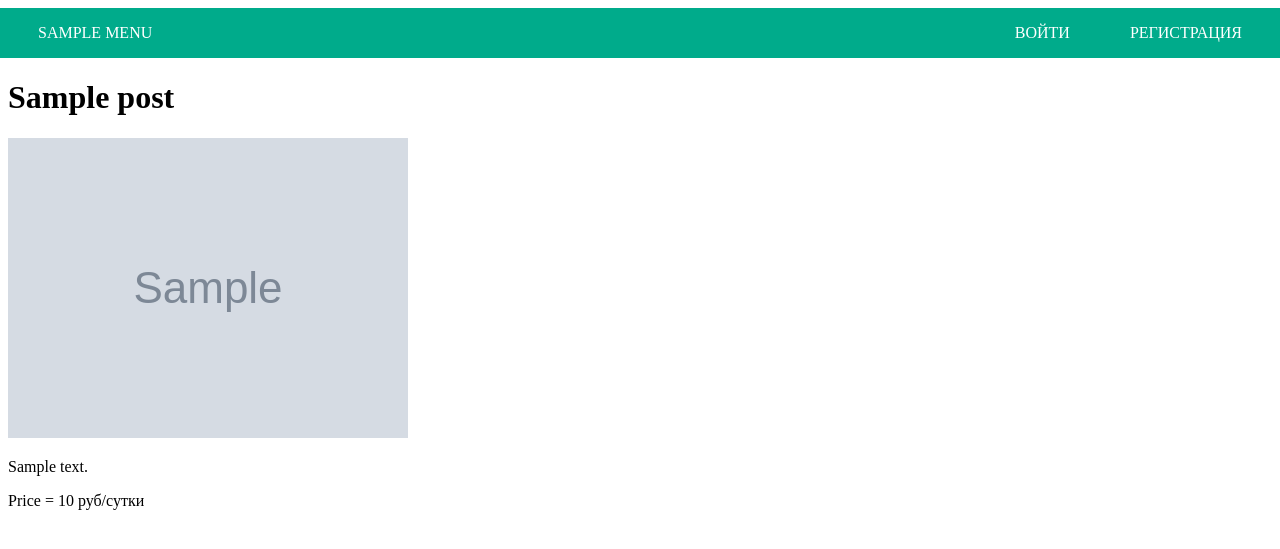
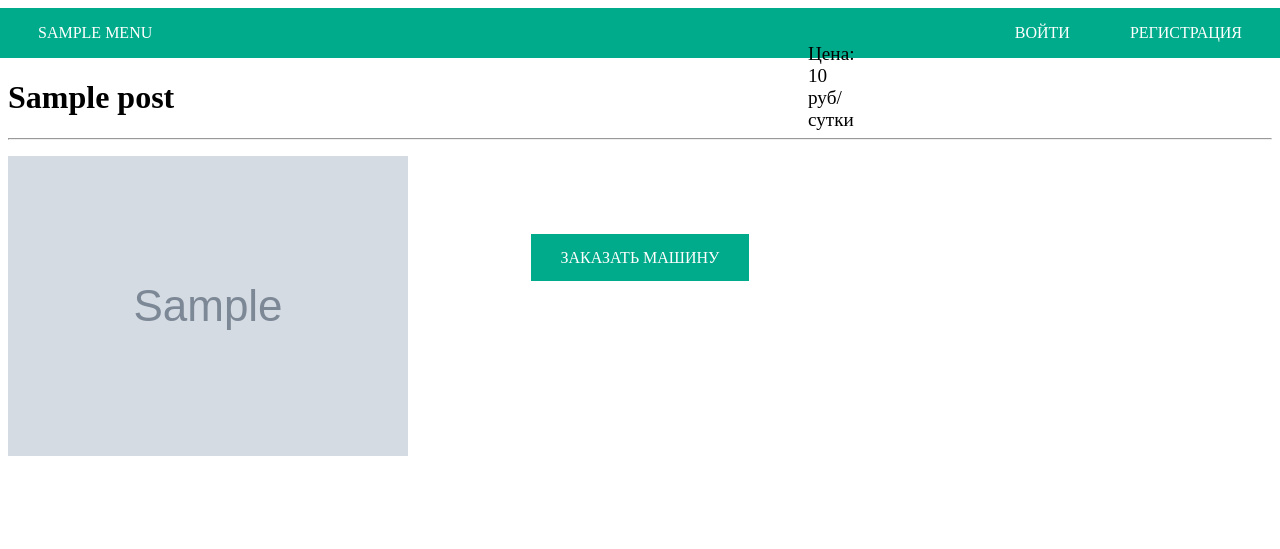
Before and after one commit to Dobromudrov/tms-exam-project, a Django app: template rentcar/main/templates/main/post.html in a window 1280 px wide; the page is wider, and only the part inside the window is pictured. Shown: the top 549 px of that part. Run offline with Django 3.2, Linux system fonts and the light colour scheme; the template is opened without the code that fills it: most values are stand-ins (such as "Sample title", 1, 10 or a date in 2020); grey boxes marked "Sample" are stand-in pictures.

Commit message:
rename 'about' to 'contacts' add css to post.html

```diff
--- a/rentcar/main/static/main/css/menu.css
+++ b/rentcar/main/static/main/css/menu.css
@@ -69,11 +69,27 @@ nav__menu {
 	text-align: center;
 }
 .link_button a {
-	padding: 10px;
-	min-width: 10px;
+	padding:15px 30px;
+	min-width: 50px;
 	background: #00ab8b;
 	color: #fff;
 	text-decoration: none;
+	text-transform: uppercase;
+}
+
+.button_rent{
+	text-align: center;
+}
+
+.button_rent a{
+    padding:15px 30px;
+	min-width: 50px;
+	background: #00ab8b;
+	color: #fff;
+	text-decoration: none;
+	text-transform: uppercase;
+	margin-top: -20px;
+
 }
 
 .form_login{
@@ -108,3 +124,8 @@ nav__menu {
     width: 300px;
     font-size: 16px;
 }
+
+.post_text{
+    padding:0 830px;
+    margin-top: -580px
+}
--- a/rentcar/main/templates/main/cars.html
+++ b/rentcar/main/templates/main/cars.html
@@ -3,7 +3,6 @@
 {% block content %}
 
 <h1>{{ title }}</h1>
-
 
 
 <nav class="cat__cars">
@@ -29,11 +28,11 @@
 		<h3><p>Комплектация:</p></h3>
         <h3 style="height:270px;"><p>{{ p.content | linebreaks}}</p></h3>
         <h2><p>Тариф на прокат {{ p.title }}:</p></h2>
-        <h3 style="background: #00ab8b; width: 10%;  height: 55px; position:absolute; padding-left: 30px;"><p>{{ p.price }} BYN/сутки</p></h3>
+        <h3 style="background: #00ab8b; width: 10%;  height: 60px; position:absolute; padding-left: 30px;"><p>{{ p.price }} BYN/сутки</p></h3>
 </ul>
 
 {% if p.photo %}
-    <p style="text-align: right;"><img src="{{ p.photo.url }}"></p>
+    <p style="text-align: right; height: 520px;"><img src="{{ p.photo.url }}"></p>
 
 {% endif %}
 	<p class="link_button"><a href="{{ p.get_absolute_url }}">Подробнее</a></p>
--- a/rentcar/main/templates/main/conditions.html
+++ b/rentcar/main/templates/main/conditions.html
@@ -1,12 +1,13 @@
 {% extends 'main/base.html' %}
 
 {% block content %}
+<big>
     <h1>{{ title }}</h1>
     <h3>Компания «RentCar» предлагает взять машину в аренду на сутки на самых выгодных условиях, осуществляется на срок от 1 суток!</h3>
 
     <li>Срок от 1 суток
-<li>Отсчет времени начинается с момента подписания акта приема-передачи авто Для автомобилей э Для автомобилей эконом-класса достаточно минимального стажа вождения, для автомобилей стоимостью выше 70 руб., стаж вождения необходим не менее 2 лет
-   коном-класса достаточно минимального стажа вождения, для автомобилей стоимостью выше 70 руб., стаж вождения необходим не менее 2 лет
+    <li>Отсчет времени начинается с момента подписания акта приема-передачи авто
+    <li>Для автомобилей эконом-класса достаточно минимального стажа вождения, для автомобилей стоимостью выше 70 руб., стаж вождения необходим не менее 2 лет
     <li>Все автомобили застрахованы, при ДТП необходимо вызывать ГАИ и оповестить нас
 
     <h3>Тарифы включают</h3>
@@ -29,4 +30,5 @@
         <li>Безналичный
         <li>Кредитные карты
     </ol>
+    </big>
 {% endblock %}
--- a/rentcar/main/templates/main/index.html
+++ b/rentcar/main/templates/main/index.html
@@ -1,7 +1,7 @@
 {% extends 'main/base.html' %}
 
 {% block content %}
-<h1>{{ title }}</h1>
+<big><h1>{{ title }}</h1>
 <h3>RENTCAR - аренда автомобилей в Минске на лучших условиях</h3>
 
 <p>Прокат автомобиля в Минске – на час, день или более длительный период – в наше время не роскошь, а необходимость.
@@ -18,5 +18,5 @@
 <li>По желанию клиента при заключении договора аренды автомобиля с нашей компанией предоставляем детское кресло и навигатор.
 <li>Мы работаем и преуспеваем в конкурентной отрасли аренды автомобилей в Минске благодаря тому, что предоставляем клиентам наиболее выгодные и комфортные условия.
 </h3>
-
+</big>
 {% endblock %}
--- a/rentcar/main/templates/main/post.html
+++ b/rentcar/main/templates/main/post.html
@@ -2,11 +2,15 @@
 
 {% block content %}
 <h1>{{post.title}}</h1>
+<hr>
 <div class="post_image">
 {% if post.photo %}
 <p><img src="{{post.photo.url}}"></p>
 {% endif %}
 </div>
-<div class="post_text">{{post.content|linebreaks}}</div>
-<div class="post_text">Price = {{ post.price }} руб/сутки</div>
+<div style="padding:0 800px;
+    margin-top: -580px"><big>{{post.content|linebreaks}}</big></div>
+<div style="padding:0 800px;
+    margin-top: 100px; height: 190px;"><big>Цена: {{ post.price }} руб/сутки</big></div>
+<p class="button_rent"><a href=#>Заказать машину</a></p>
 {% endblock %}
--- a/rentcar/main/urls.py
+++ b/rentcar/main/urls.py
@@ -6,7 +6,7 @@ urlpatterns = [
     path('', IndexPage.as_view(), name='index'),
     path('cars/', CarsPage.as_view(), name='cars'),
     path('conditions/', ConditionsPage.as_view(), name='conditions'),
-    path('about/', AboutPage.as_view(), name='about'),
+    path('contacts/', ContactsPage.as_view(), name='contacts'),
     path('add_cars/', AddCars.as_view(), name='add_cars'),
     path('cars/<slug:post_slug>/', ShowPost.as_view(), name='post'),
     path('category/<slug:cat_slug>/', CarsCategory.as_view(), name='category'),
--- a/rentcar/main/utils.py
+++ b/rentcar/main/utils.py
@@ -3,7 +3,7 @@ from .models import *
 menu = [{'title': 'Главная страница', 'url_name': 'index'},
     {'title': 'Прокат Авто', 'url_name': 'cars'},
     {'title': 'Условия Аренды', 'url_name': 'conditions'},
-    {'title': 'О нас', 'url_name': 'about'},
+    {'title': 'Контакты', 'url_name': 'contacts'},
     {'title': 'Добавить машину', 'url_name': 'add_cars'},
 ]
 
```
Also changed, not shown: rentcar/main/views.py (+3 -66 lines), rentcar/main/templates/main/contacts.html (renamed from rentcar/main/templates/main/about.html). Lines whose indentation alone changed are shown as unchanged.
